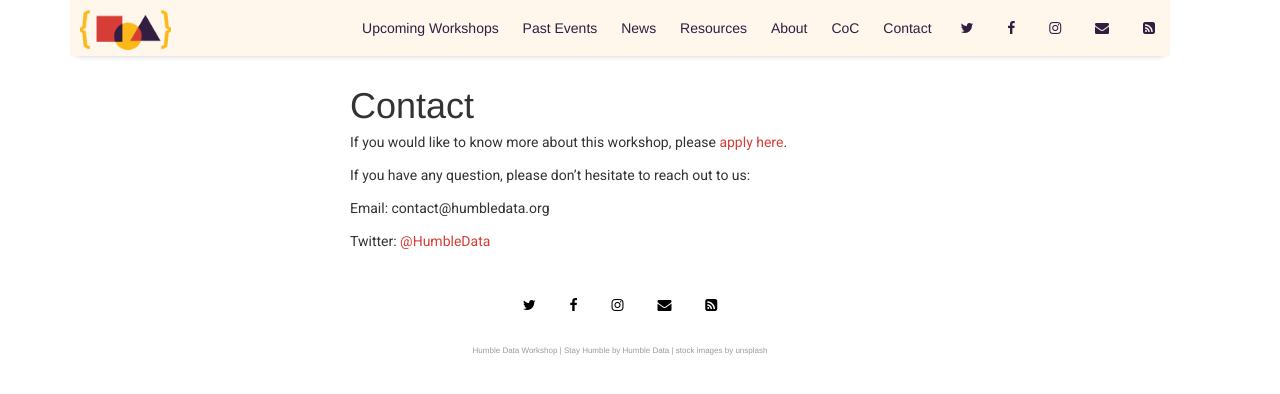
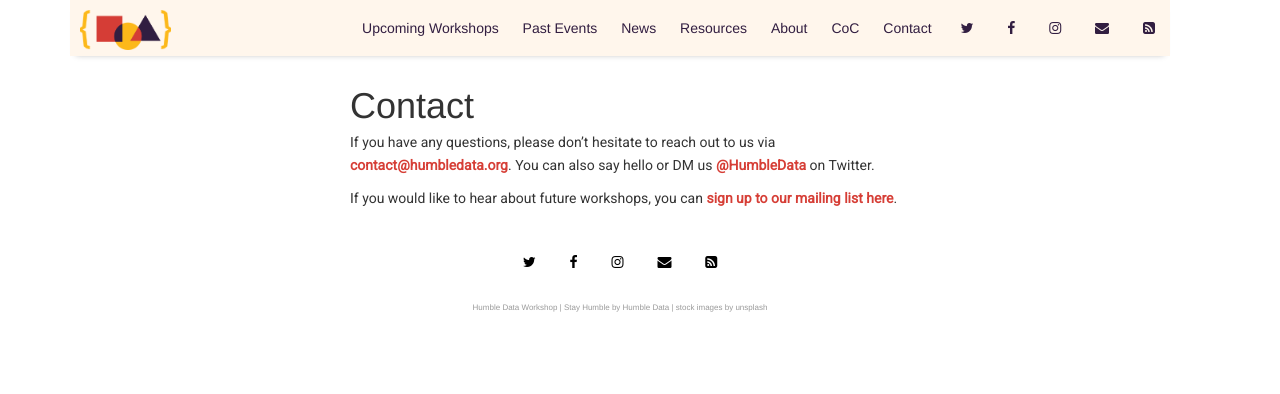
Before and after one commit to HumbleData/HumbleData.github.io, a Jekyll site: the page built from pages/contact.md, in a window 1280 px wide. Shown: the top 394 px of the page. Built offline with Jekyll 4.4.1, drawn with Linux system fonts in a browser that asks for light colours; nearby versions of some CDN libraries; comment, search, counter and statistics services are not loaded.

Commit message:
Updated contact copy

```diff
--- a/pages/contact.md
+++ b/pages/contact.md
@@ -3,10 +3,6 @@
 title: Contact
 ---
 
-If you would like to know more about this workshop, please [apply here](https://forms.gle/t5F6iXLsqeNszt3aA).
+If you have any questions, please don't hesitate to reach out to us via **[contact@humbledata.org](contact@humbledata.org)**. You can also say hello or DM us **[@HumbleData](https://twitter.com/HumbleData)** on Twitter.
 
-If you have any question, please don't hesitate to reach out to us:
-
-Email: contact@humbledata.org
-
-Twitter: [@HumbleData](https://twitter.com/HumbleData)
+If you would like to hear about future workshops, you can **[sign up to our mailing list here](https://forms.gle/t5F6iXLsqeNszt3aA)**.
```
